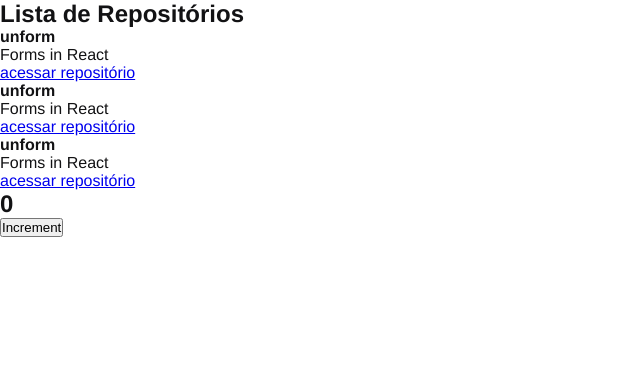
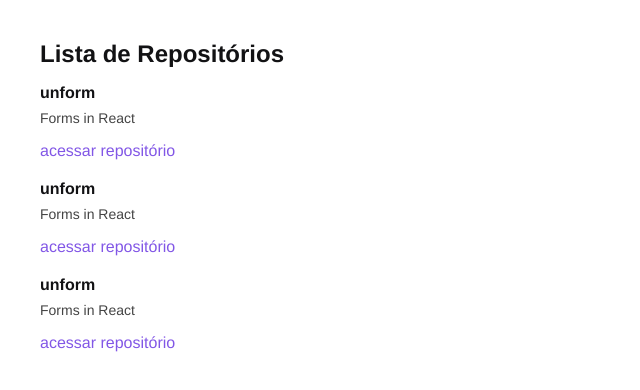
Before and after one commit to BryanValeriano/reactjs, a React app in the folder 01-github-explorer/: page / in a window 1280 px wide. Shown: the top 390 px of the page, without its empty margins (0-640 px from the left). Built offline with nearby package versions, Linux system fonts and the light colour scheme.

Commit message:
Estilização de listagem

```diff
--- a/01-github-explorer/src/App.jsx
+++ b/01-github-explorer/src/App.jsx
@@ -1,4 +1,3 @@
-import { Counter } from "./components/Counter";
 import { RepositoryList } from "./components/RepositoryList";
 import "./styles/global.scss";
 
@@ -6,7 +5,6 @@
   return (
     <>
       <RepositoryList />
-      <Counter />
     </>
   );
 }
--- a/01-github-explorer/src/components/Counter.jsx
+++ /dev/null
@@ -1,18 +0,0 @@
-import { useState } from "react";
-
-export function Counter() {
-  const [counter, setCounter] = useState(0);
-
-  function increment() {
-    setCounter(counter + 1);
-  }
-
-  return (
-    <div>
-      <h2>{counter}</h2>
-      <button type="button" onClick={increment}>
-        Increment
-      </button>
-    </div>
-  );
-}
--- a/01-github-explorer/src/components/RepositoryList.jsx
+++ b/01-github-explorer/src/components/RepositoryList.jsx
@@ -1,4 +1,5 @@
 import { RepositoryItem } from "./RepositoryItem";
+import "../styles/repositories.scss";
 
 const repository = {
   name: "unform",
--- /dev/null
+++ b/01-github-explorer/src/styles/repositories.scss
@@ -0,0 +1,27 @@
+section.repository-list {
+	margin: 40px;
+
+	h1 {
+		margin-bottom: 16px;
+	}
+
+	ul {
+		list-style: none;
+		li {
+			& + li {
+				margin-top: 20px;
+			}
+			p {
+				font-size: 14px;
+				color: #444;
+				margin-top: 8px;
+			}
+			a {
+				display: inline-block;
+				margin-top: 16px;
+				text-decoration: none;
+				color: #8257e6;
+			}
+		}
+	}
+}
```
